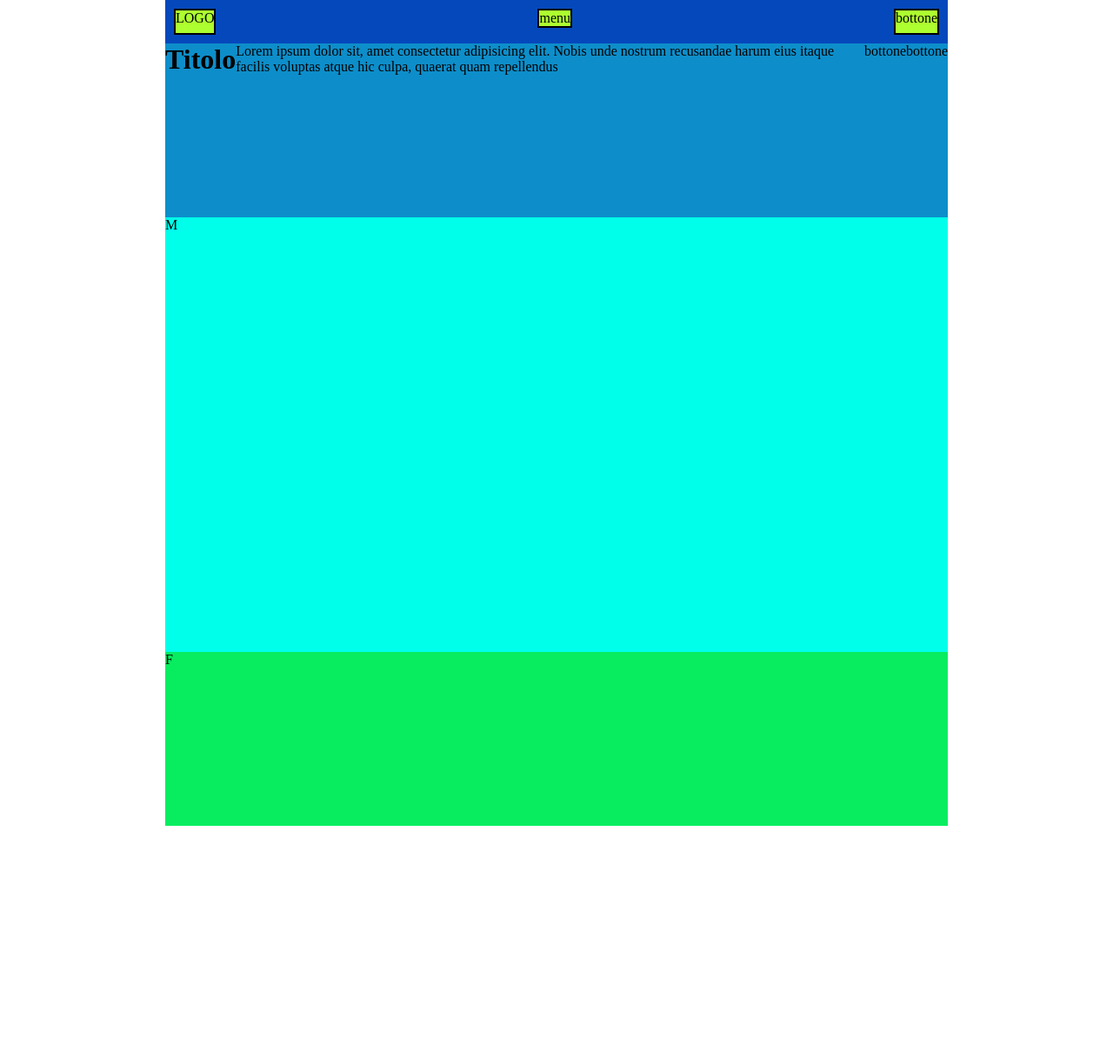
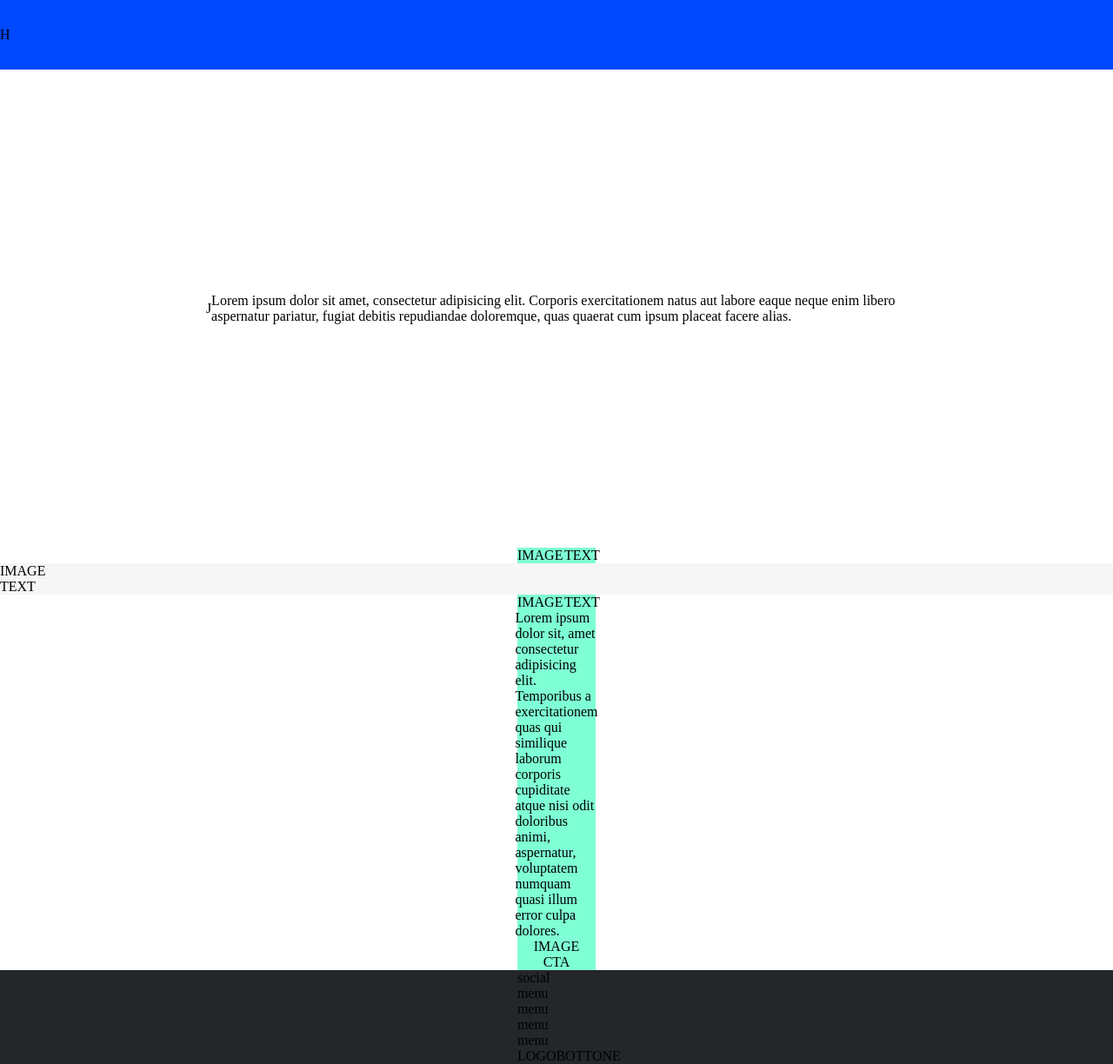
Before and after one commit to KarimPucci/htmlcss-struttura-discord, a plain HTML site: page index.html in a window 1280 px wide. Shown: the whole page at 87% size. Before the commit the page ends 950 px from the top, so only its background shows below. Drawn offline with Linux system fonts and the light colour scheme.

Commit message:
correzione-struttura-discord

```diff
--- a/index.html
+++ b/index.html
@@ -4,52 +4,71 @@
   <meta charset="UTF-8">
   <meta http-equiv="X-UA-Compatible" content="IE=edge">
   <meta name="viewport" content="width=device-width, initial-scale=1.0">
+  <link rel="stylesheet" href="https://cdnjs.cloudflare.com/ajax/libs/font-awesome/6.2.0/css/all.min.css" integrity="sha512-xh6O/CkQoPOWDdYTDqeRdPCVd1SpvCA9XXcUnZS2FmJNp1coAFzvtCN9BmamE+4aHK8yyUHUSCcJHgXloTyT2A==" crossorigin="anonymous" referrerpolicy="no-referrer" />
   <link rel="stylesheet" href="style.css">
   <title>Document</title>
 </head>
 <body>
 
+  <header>H
     <div class="container"></div>
+    <div class="logo"></div>
+    <div class="menù"></div>
+    <div class="bottone"></div>
+  </header>
 
-  <header class="container">
-    <div class="logo">
-      LOGO
+  <div class="jumbotron">J
+    <div class="content">
+      Lorem ipsum dolor sit amet, consectetur adipisicing elit. Corporis exercitationem natus aut labore eaque neque enim libero aspernatur pariatur, fugiat debitis repudiandae doloremque, quas quaerat cum ipsum placeat facere alias.
+    </div>
   </div>
 
-    <div>
-      <nav class="menù">
-        <span>menu</span>
-        <!-- menu nav
-        <ul>
-          <li><a href="#">scarica</a></li>
-          <li><a href="#">perchè discord</a></li>
-          <li><a href="#">nitro</a></li>
-          <li><a href="#"></a>sicurezza</li>
-          <li><a href="#">assistenza</a></li>
-        </ul>
-        -->
-      </nav>
+  <main>
+    <section>
+      <div class="container">
+        <div class="image">IMAGE</div>
+        <div class="text">TEXT</div>
       </div>
+    </section>
 
-    <div class="bottone-nav">
-      bottone
+    <section>
+      <div class="bg-grey">
+        <div class="image">IMAGE</div>
+        <div class="text">TEXT</div>
       </div>
-  </header>
+    </section>
 
-    <div class="container jumbotron">
-      <img class="img-j" src="" alt="">
-      <h1 class="t-j">Titolo</h1>
-      <p class="p-j">Lorem ipsum dolor sit, amet consectetur adipisicing elit. Nobis unde nostrum recusandae harum eius itaque facilis voluptas atque hic culpa, quaerat quam repellendus</p>
-      <span class="s-j">bottone</span>
-      <span class="s-j">bottone</span>
+    <section>
+      <div class="container">
+        <div class="image">IMAGE</div>
+        <div class="text">TEXT</div>
       </div>
+    </section>
 
-  <main class="container">
-    M
+    <section class="bg-grey section-bottom">
+      <div class="container">
+          <div class="box-text">Lorem ipsum dolor sit, amet consectetur adipisicing elit. Temporibus a exercitationem quas qui similique laborum corporis cupiditate atque nisi odit doloribus animi, aspernatur, voluptatem numquam quasi illum error culpa dolores.
+          </div>
+        <div class="big-image">IMAGE</div>
+        <div class="cta">CTA</div>
+      </div>
+    </section>
+
+
   </main>
 
-  <footer class="container">
-    F
+  <footer>
+    <div class="footer-top container">
+      <div class="col-social">social</div>
+      <div class="col-menu">menu</div>
+      <div class="col-menu">menu</div>
+      <div class="col-menu">menu</div>
+      <div class="col-menu">menu</div>
+    </div>
+    <div class="footer-bottom container">
+      <div class="logo">LOGO</div>
+      <div class="button">BOTTONE</div>
+    </div>
   </footer>
 
 </body>
--- a/style.css
+++ b/style.css
@@ -4,44 +4,75 @@
   box-sizing: border-box;
 }
 
-.debug{
-  background-color: yellow;
-  border: 1px solid black;
+.container{
+  width: 90px;
+  max-width: 1200px;
+  margin: 0 auto;
 }
 
-.container{
-  margin: auto;
-  width: 900px;
+header{
+  display: flex;
+  align-items: center;
+  height: 80px;
+  background-color: rgb(0, 72, 255);
 }
 
-.container{
+
+header .container{
+  justify-content: space-between;
   display: flex;
 }
 
-header{
-  background-color: rgb(5, 72, 188);
-  height: 50px;
+.jumbotron{
+  display: flex;
+  justify-content: center;
+  align-items: center;
+  height: 550px;
+}
+
+.jumbotron .content{
+  max-width: 800px;
+}
+
+/*MAIN*/
+section .bg-grey{
+  background-color: #F6F6F6;
+}
+
+section .container{
+  display: flex;
+  min-height: 500;
+  background-color: aquamarine;
+}
+
+section .container .image{
+  width: 60%;
+}
+
+section .container .text{
+  width: 40%;
+}
+
+section.section-bottom .container{
+  flex-direction: column;
+  justify-content: space-around;
+  align-items: center;
+}
+
+/*FOOTER*/
+footer{
+  background-color: #24272a;
+}
+
+.footer-to .col-social{
+  width: calc(100% / 3);
+}
+
+.footer-top .col-menu{
+  width: calc(100% / 6);
+}
+
+.footer-bottom{
   display: flex;
   justify-content: space-between;
-  padding: 10px;
 }
-
-.logo, .menù, .bottone-nav{
-  border: 2px solid black;
-  background-color: greenyellow;
-}
-
-.jumbotron{
-  background-color: rgb(13, 142, 202);
-  height: 200px;
-}
-
-main{
-  background-color: rgb(0, 255, 234);
-  height: 500px;
-}
-
-footer{
-  background-color: rgb(8, 237, 96);
-  height: 200px;
-}
```
Lines whose indentation alone changed are shown as unchanged.
